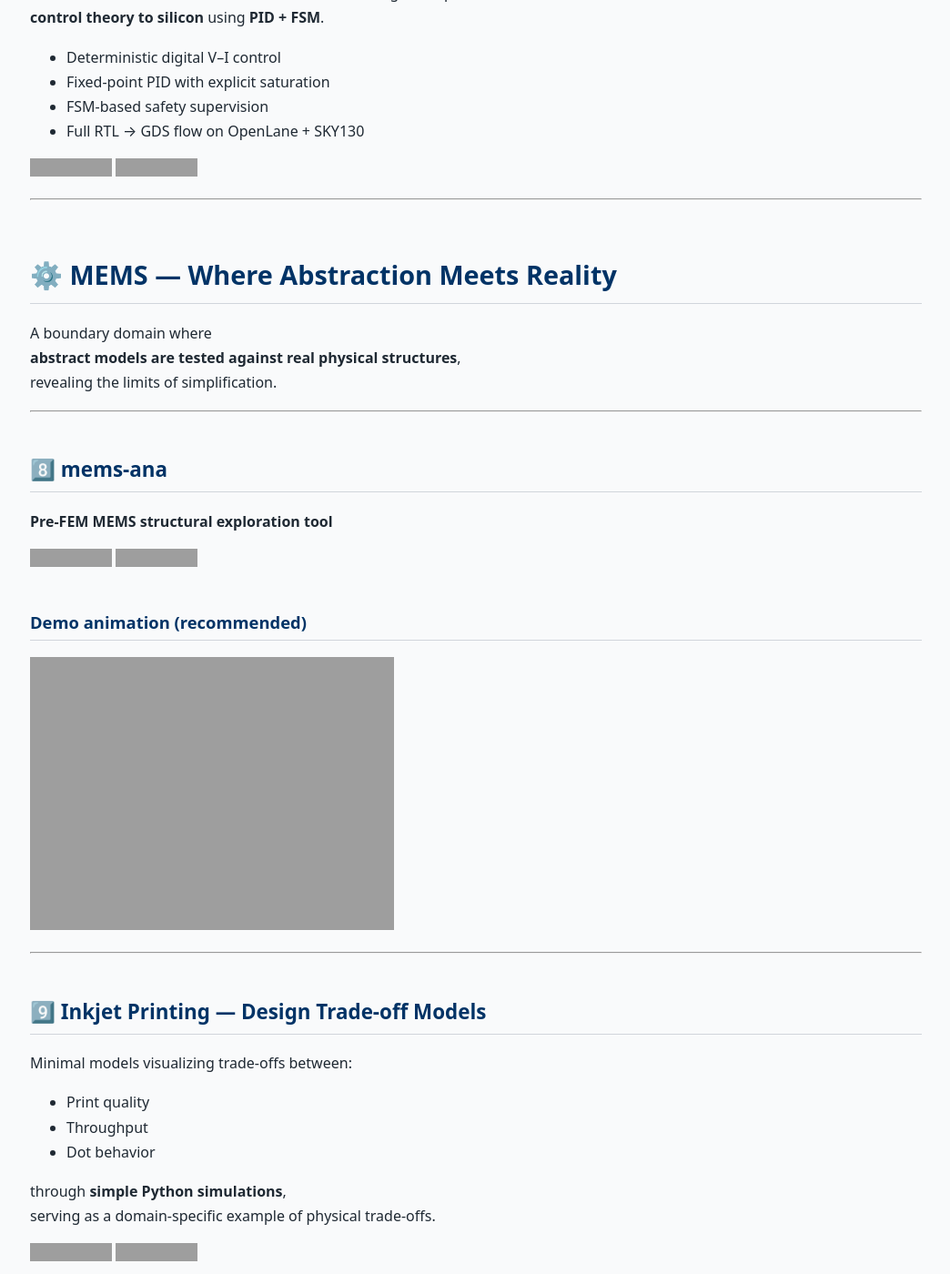
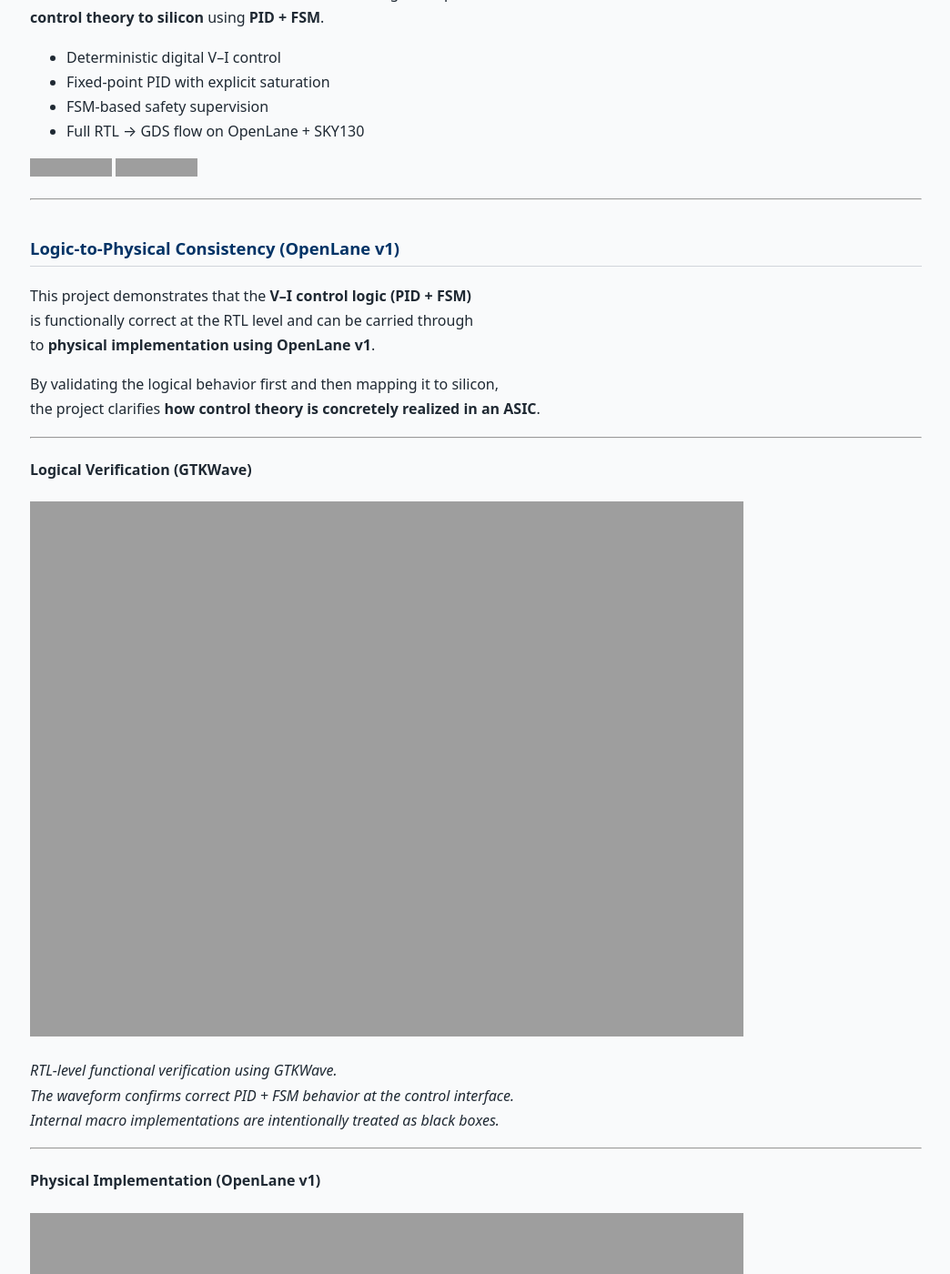
Before and after one commit to Samizo-AITL/Samizo-AITL.github.io, a Jekyll site: the page built from portal/en/index.md, in a window 1280 px wide and 1400 px high, scrolled down 13428 px, cut to the strip 0-1400 px from the top of the window. Shown: the whole strip at 91% size, without its empty margins (117-1161 px from the left). Built offline with Jekyll 4.4.1, drawn with Linux system fonts in a browser that asks for light colours; some of the changed text lies outside the part shown; grey boxes are pictures that could not be loaded.

Commit message:
Update index.md

```diff
--- a/portal/en/index.md
+++ b/portal/en/index.md
@@ -423,6 +423,43 @@ A **hands-on educational control ASIC** demonstrating a complete flow from
 
 ---
 
+### Logic-to-Physical Consistency (OpenLane v1)
+
+This project demonstrates that the **V–I control logic (PID + FSM)**
+is functionally correct at the RTL level and can be carried through
+to **physical implementation using OpenLane v1**.
+
+By validating the logical behavior first and then mapping it to silicon,
+the project clarifies **how control theory is concretely realized in an ASIC**.
+
+---
+
+#### Logical Verification (GTKWave)
+
+<img src="https://samizo-aitl.github.io/vi-control-asic-sky130/docs/assets/images/openlane/tb_vi_control_fsm_01.png" width="80%">
+
+*RTL-level functional verification using GTKWave.
+The waveform confirms correct PID + FSM behavior at the control interface.
+Internal macro implementations are intentionally treated as black boxes.*
+
+---
+
+#### Physical Implementation (OpenLane v1)
+
+<img src="https://samizo-aitl.github.io/vi-control-asic-sky130/docs/assets/images/openlane/spm_layout_overview.png" width="80%">
+
+*Standard-cell placement and routing snapshot generated by OpenLane v1.
+This figure is used for **flow inspection**, not as a final GDS deliverable.*
+
+---
+
+**Note:**
+This project uses **OpenLane v1** as a baseline RTL-to-GDS implementation.
+Macro-aware and more advanced physical design examples are provided separately
+using **OpenLane v2**.
+
+---
+
 # ⚙️ MEMS — Where Abstraction Meets Reality
 
 A boundary domain where
```
